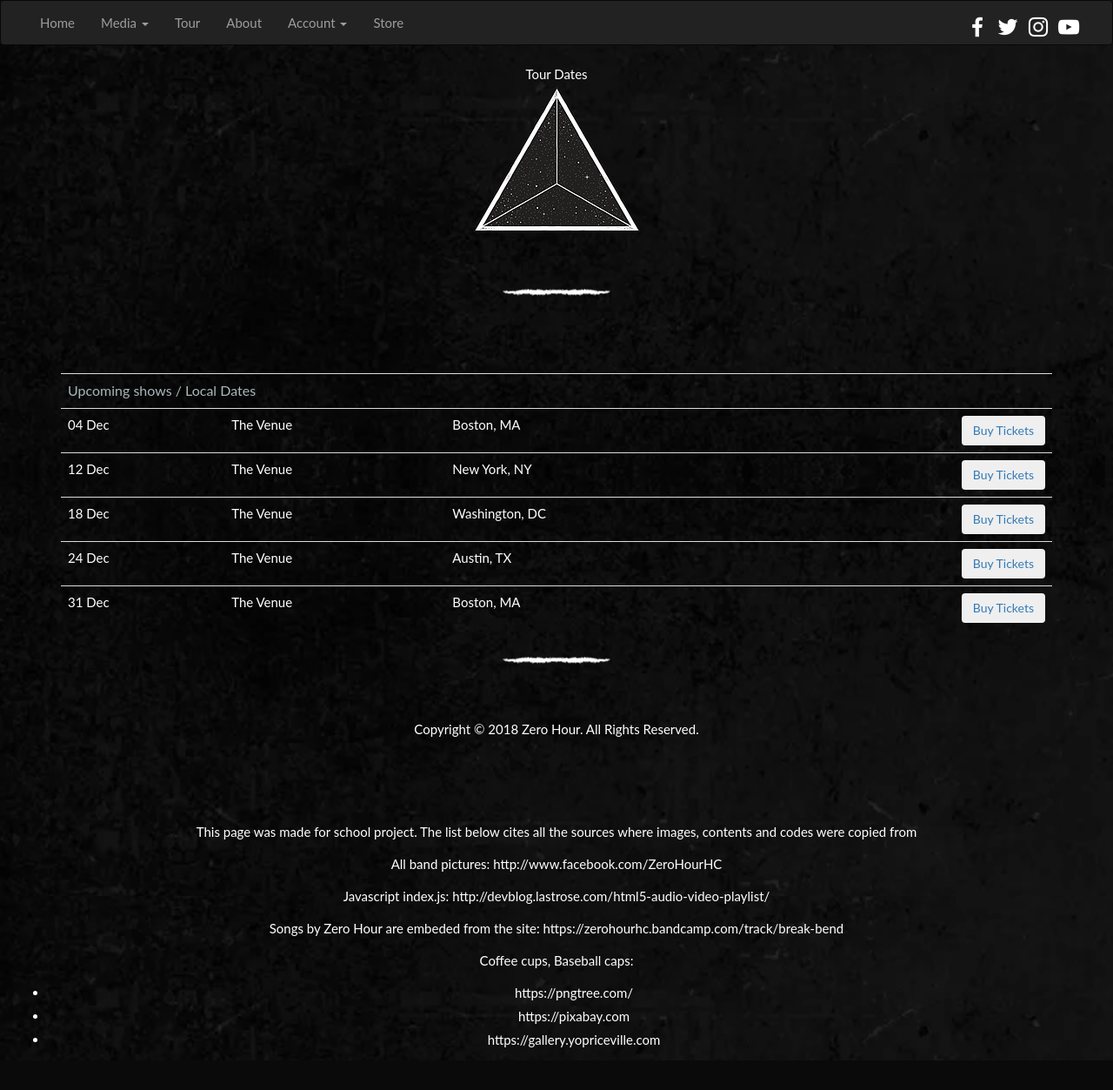
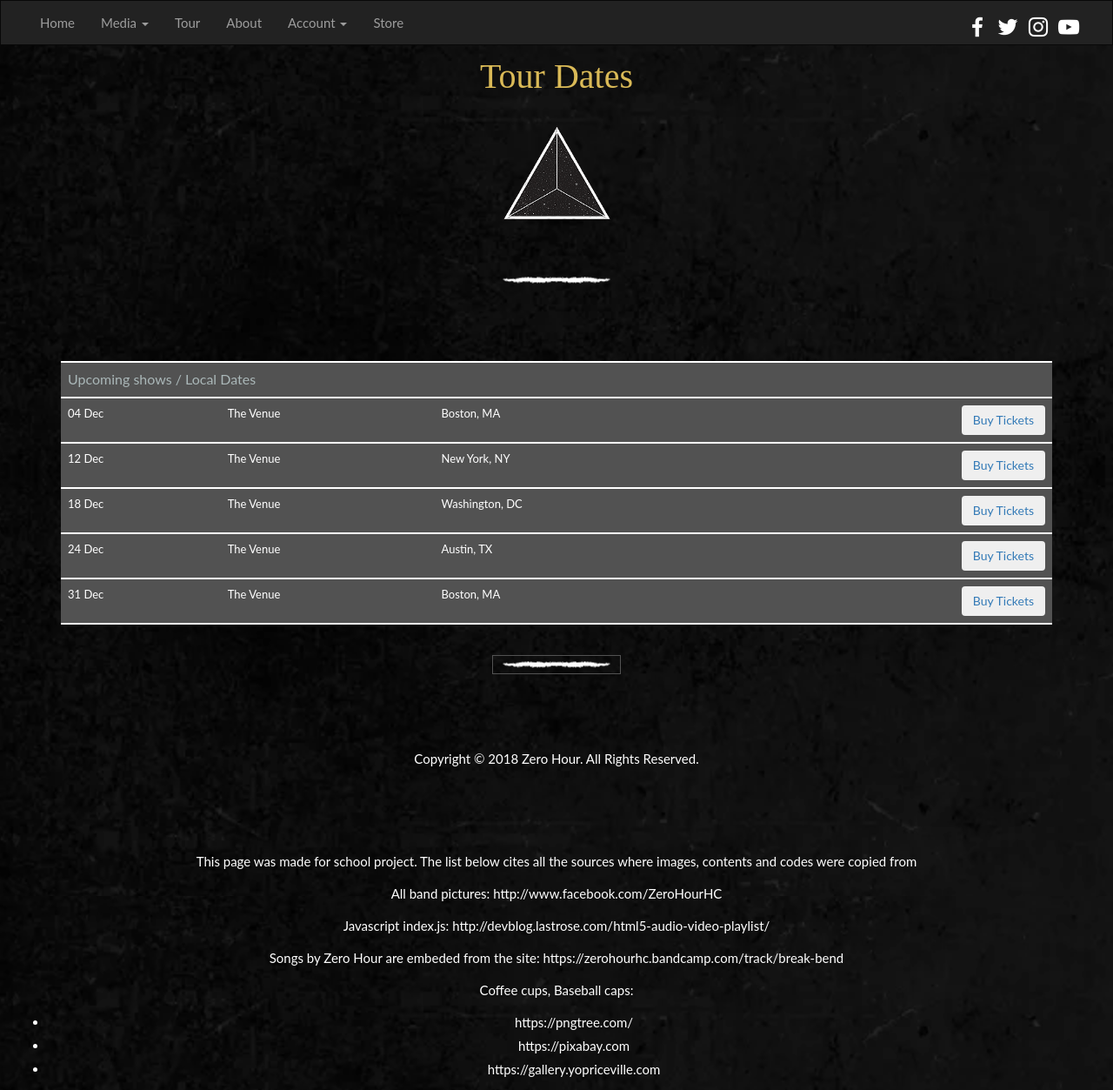
Before and after one commit to richardhanksjr/CS634-Group-Project, a PHP site: page /tours.php in a window 1280 px wide. Shown: the whole page at 87% size. Before the commit the page ends 1219 px from the top, so only its background shows below. Run offline with PHP 8.4, Linux system fonts and the light colour scheme.

Commit message:
Restoring tours.php

```diff
--- a/css/tours.css
+++ b/css/tours.css
@@ -1,18 +1,3 @@
-<<<<<<< HEAD
-
-=======
-.footer {
-  font-size: 8px;
-  padding-bottom: 20px;
-  margin-top: 6em;
-}
-
-.header {
-  font-size: 10px;
-  padding-top: 30px;
-  margin-bottom: 5em;
-}
->>>>>>> 0cbb9b4ee6eb730d8f1a2a26c60f80d5dc2db817
 
 .tour-dates {
   color: #daba57;
@@ -20,8 +5,7 @@
   font-family: 'Times New Roman', Times, serif;
 }
 
-<<<<<<< HEAD
-=======
+
 .tour-table {
   background-color: #525252;
   margin-right:2em;
@@ -30,7 +14,7 @@
   border-right: : 0px;
 
 }
->>>>>>> 0cbb9b4ee6eb730d8f1a2a26c60f80d5dc2db817
+
 
 .navbar {
 	margin-bottom: 0;
@@ -48,14 +32,12 @@
   font-size: 12px;
 }
 
-<<<<<<< HEAD
 
-=======
 tr {
   border-bottom: 2px solid white;
 
 }
->>>>>>> 0cbb9b4ee6eb730d8f1a2a26c60f80d5dc2db817
+
 
 button {
   /* background-color: #525252; */
@@ -64,21 +46,18 @@ button {
   border: 2px solid white;
 }
 
-<<<<<<< HEAD
 
-=======
 .table {
   border-top: 2px solid white;
   margin-right: 10em;
 }
->>>>>>> 0cbb9b4ee6eb730d8f1a2a26c60f80d5dc2db817
+
 
 .triangle {
   margin-top: 20px;
   max-width: 125px;
 }
 
-<<<<<<< HEAD
 .table {
 
   margin-right: 10em;
@@ -90,8 +69,7 @@ button {
 	color: #AAB7B8;
 }
 
-=======
->>>>>>> 0cbb9b4ee6eb730d8f1a2a26c60f80d5dc2db817
+
 .bar {
   border: 1px solid #525252;
   margin-top: 1em;
@@ -107,14 +85,12 @@ button {
 
 }
 
-<<<<<<< HEAD
 
-=======
 tr {
   padding-top: 0px;
   padding-bottom: 0px;
 }
->>>>>>> 0cbb9b4ee6eb730d8f1a2a26c60f80d5dc2db817
+
 
 .icon-li {
   margin: 0px;
@@ -131,11 +107,9 @@ tr {
     margin-right: 0rem;
 }
 
-<<<<<<< HEAD
-=======
+
 .table td, .table th {
   vertical-align: middle;
   padding-top: 1em;
   padding-bottom: 1em;
 }
->>>>>>> 0cbb9b4ee6eb730d8f1a2a26c60f80d5dc2db817
```
